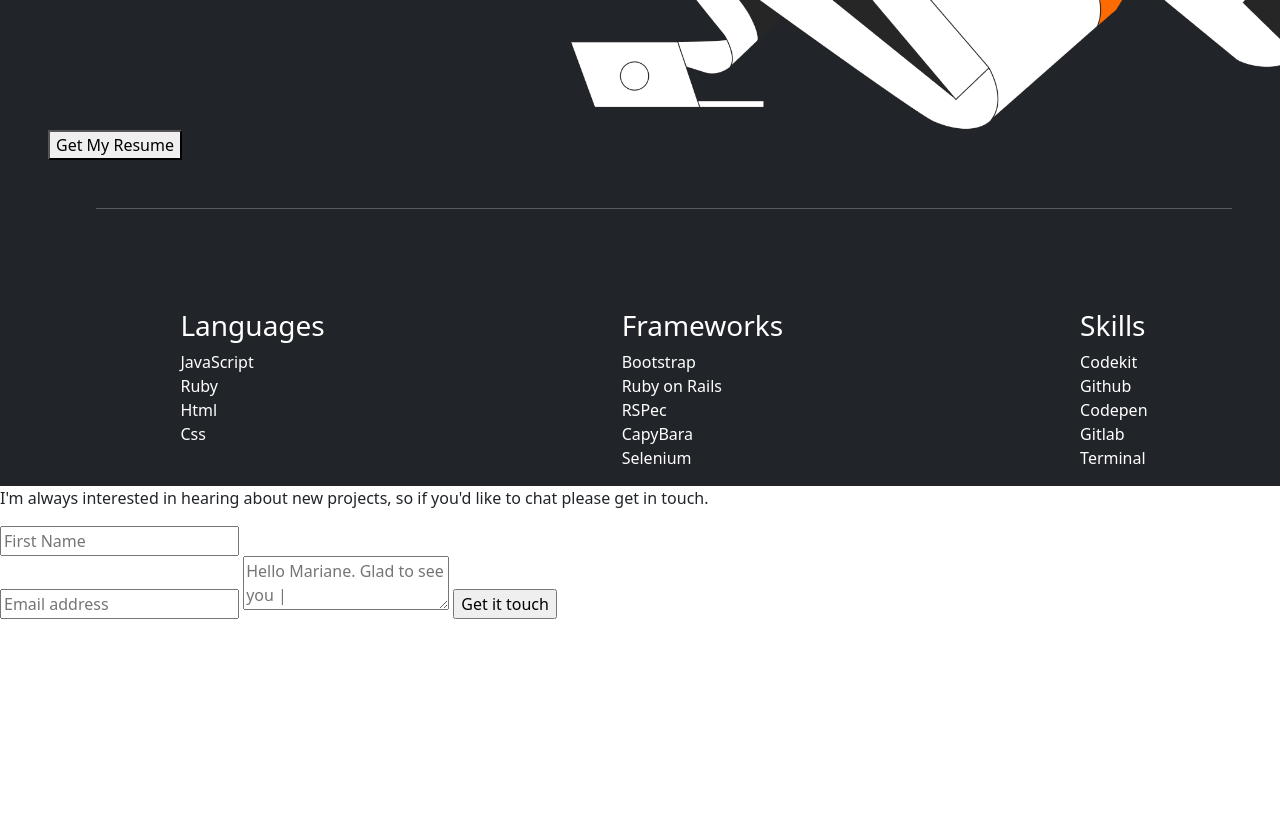
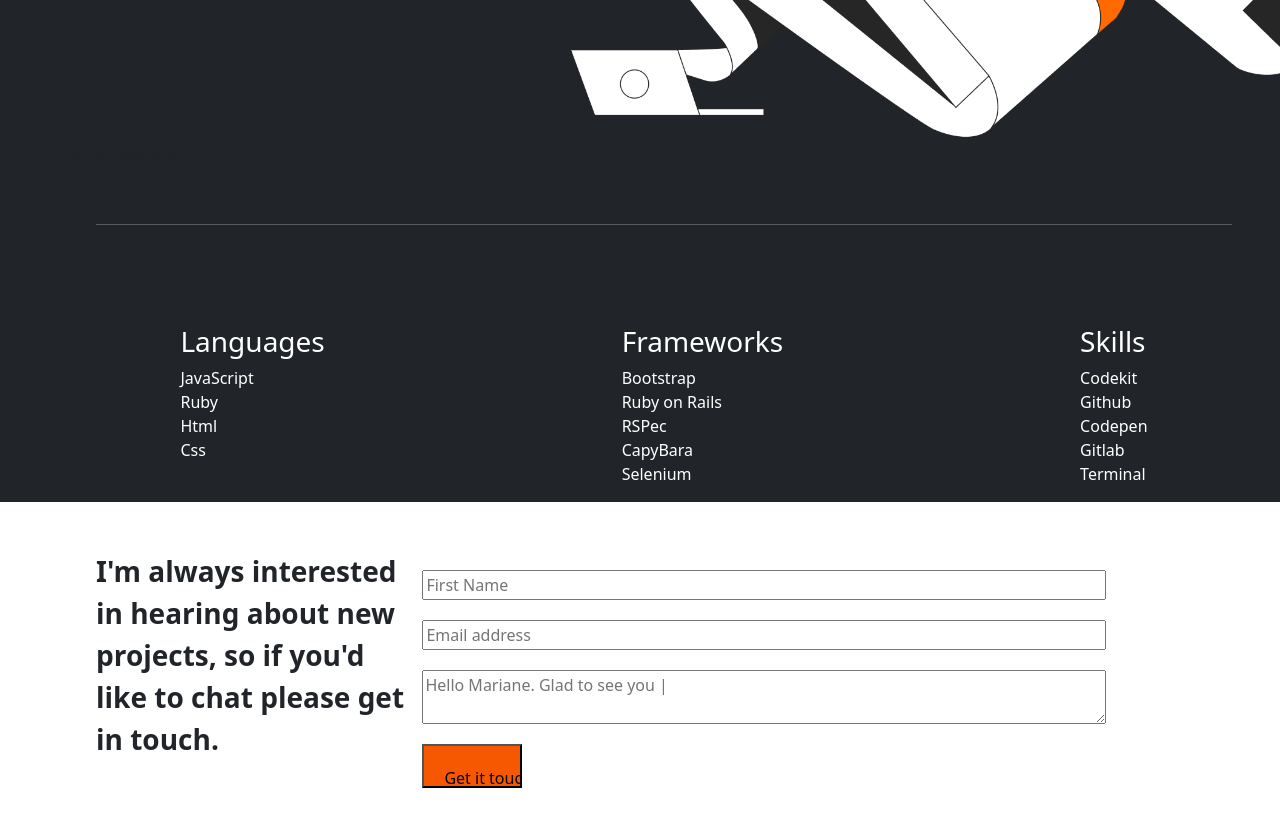
Before and after one commit to kidde60/Bootstrap, a plain HTML site: page index.html in a window 1280 px wide. Shown: the part 1700-2527 px from the top of the page. Before the commit the page ends 2319 px from the top, so only its background shows below. Drawn offline with nearby package versions, Linux system fonts and the light colour scheme.

Commit message:
Edit html and style file

```diff
--- a/index.html
+++ b/index.html
@@ -51,7 +51,7 @@
                 <li class="li me-3 p-2 bg-secondary">bootstrap</li>
                 <li class="li me-3 p-2 bg-secondary">Ruby</li>
             </ul>
-             <button type='button' class="bttn">See Project</button>
+             <button type='button' class="btn">See Project</button>
             </div>
         </div>
       <div class="d-flex my-3">
@@ -129,7 +129,7 @@
             </div>
             <img src="image/illustration-about.png" alt="" class="image">
         </div>
-        <button>Get My Resume</button>
+        <button class="btn">Get My Resume</button>
         <hr class="text-white m-5">
         <div class="ability text-white d-flex justify-content-around">
             <ul class="ps-0">
@@ -158,17 +158,17 @@
         </div>
     </section>
     <!-- contact form solved -->
-    <footer>
-        <div>
-            <p>I'm always interested in hearing about new projects, so if you'd like to chat please get in touch.</p>
+    <section class="m-5">
+        <div class=" form d-flex m-5">
+            <p class="fs-3 fw-bold" >I'm always interested in hearing about new projects, so if you'd like to chat please get in touch.</p>
             <form action="https://formspree.io/f/mknypyqz" method="post" class="forms">
-                <input type="text" maxlength="30" required id="fname" name="name" class="input_one" placeholder="First Name"><br>
+                <input type="text" maxlength="30" required id="fname" name="name" class="input_one" placeholder="First Name">
                 <input type="email" id="emails" required name="_replyto" class="input_one" placeholder="Email address">
                 <textarea id="msg" name="message" maxlength="500" required class="message_box" placeholder="Hello Mariane. Glad to see you |"></textarea>
-                <input type="submit" class="contact_button" value="Get it touch">
+                <input type="submit" class="bttn" value="Get it touch">
             </form>
         </div>
-    </footer>
+    </section>
    <!-- JavaScript Bundle with Popper -->
 <script src="https://cdn.jsdelivr.net/npm/bootstrap@5.1.3/dist/js/bootstrap.bundle.min.js" integrity="sha384-ka7Sk0Gln4gmtz2MlQnikT1wXgYsOg+OMhuP+IlRH9sENBO0LRn5q+8nbTov4+1p" crossorigin="anonymous"></script>
 </body>
--- a/style.css
+++ b/style.css
@@ -71,3 +71,25 @@ h1{
 .ability {
     margin-top: 100px;
 }
+.form p {
+   width: 30%;
+}
+.forms{
+   display:flex;
+   flex-direction: column;
+}
+.input_one{
+    margin-top: 20px;
+}
+.message_box{
+    width: 684px;
+    margin-top: 20px;
+}
+.bttn {
+    margin-top: 20px;
+    width: 100px;
+    height: 24px;
+    background: #F55800;
+    padding: 20px;
+    text-align: center;
+}
```
